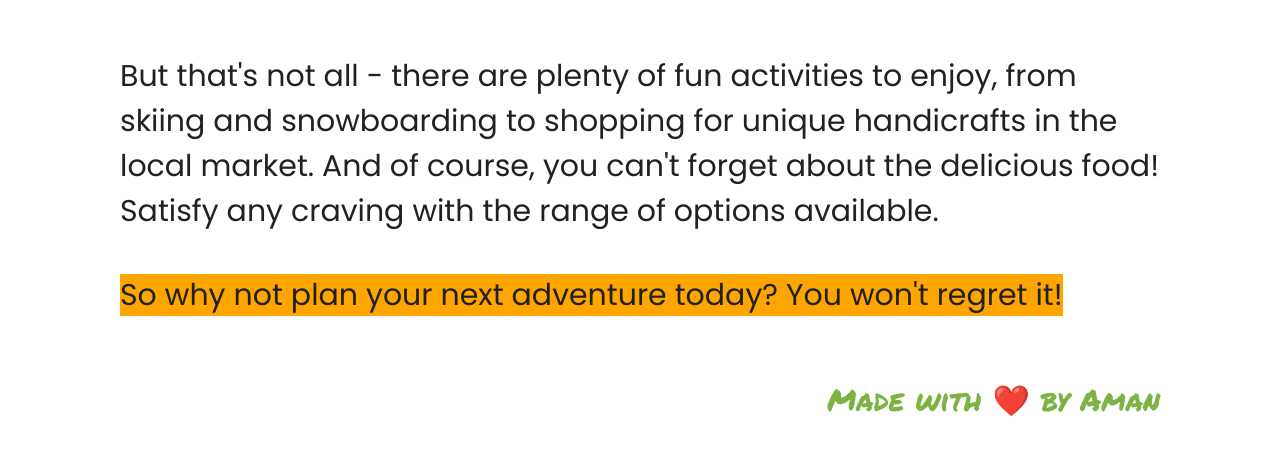
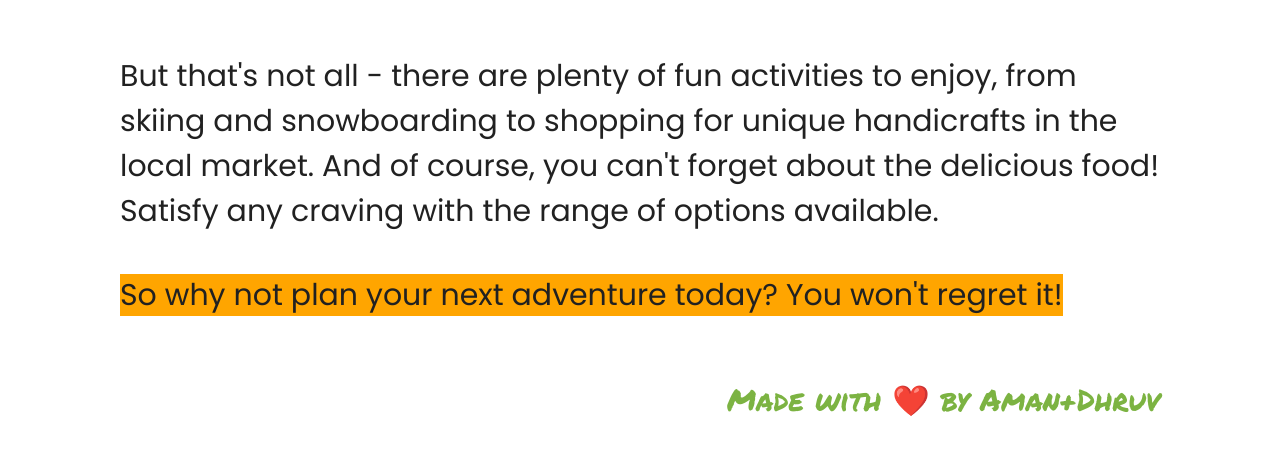
Before and after one commit to isamanverma/manalimagic, a plain HTML site: page index.html in a window 1280 px wide. Shown: the part 3159-3620 px from the top of the page. Drawn offline with Linux system fonts and the light colour scheme.

Commit message:
changes footer

```diff
--- a/index.html
+++ b/index.html
@@ -179,7 +179,7 @@
     </p>
 
     <div class="footer sitecontent">
-        Made with ❤️ by Aman
+        Made with ❤️ by Aman+Dhruv
     </div>
 </body>
 
```
